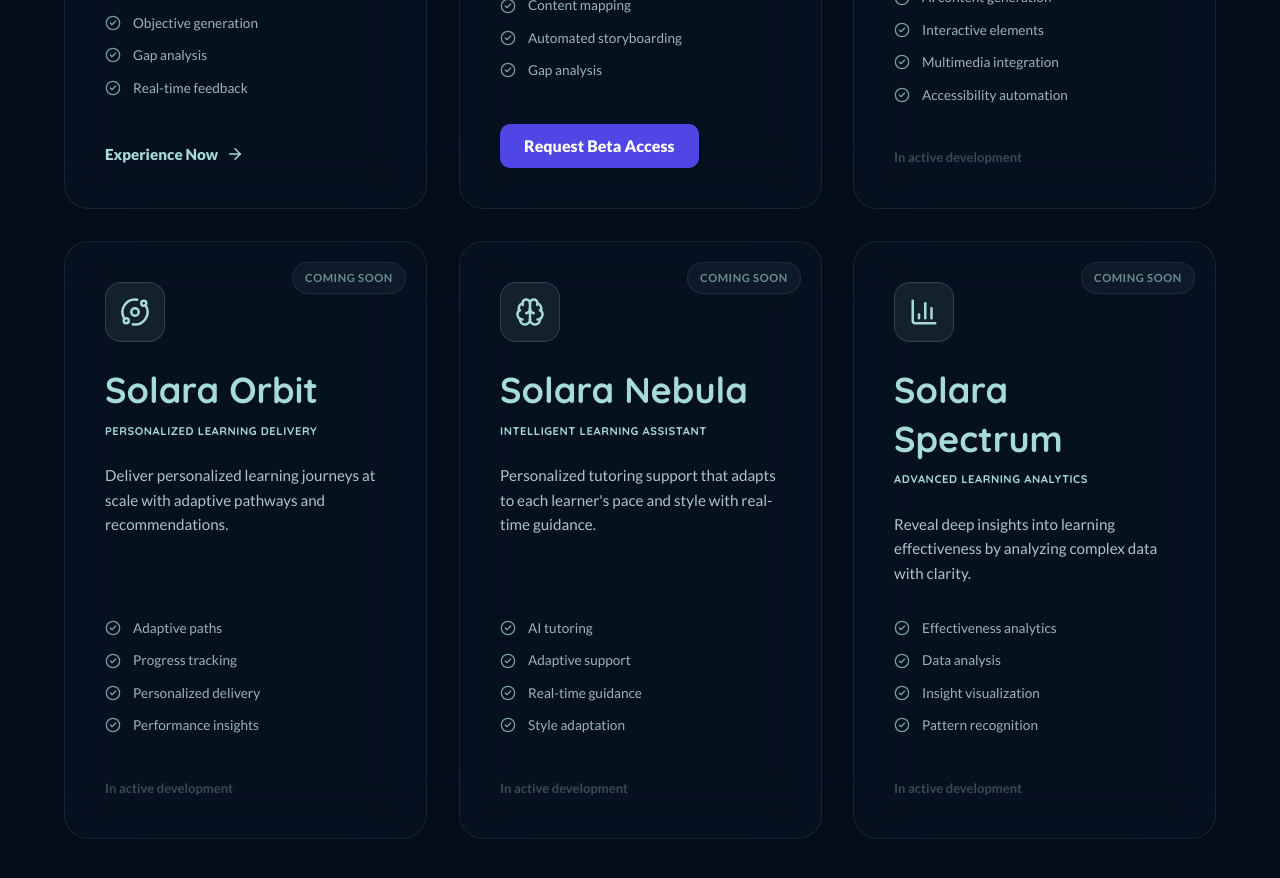
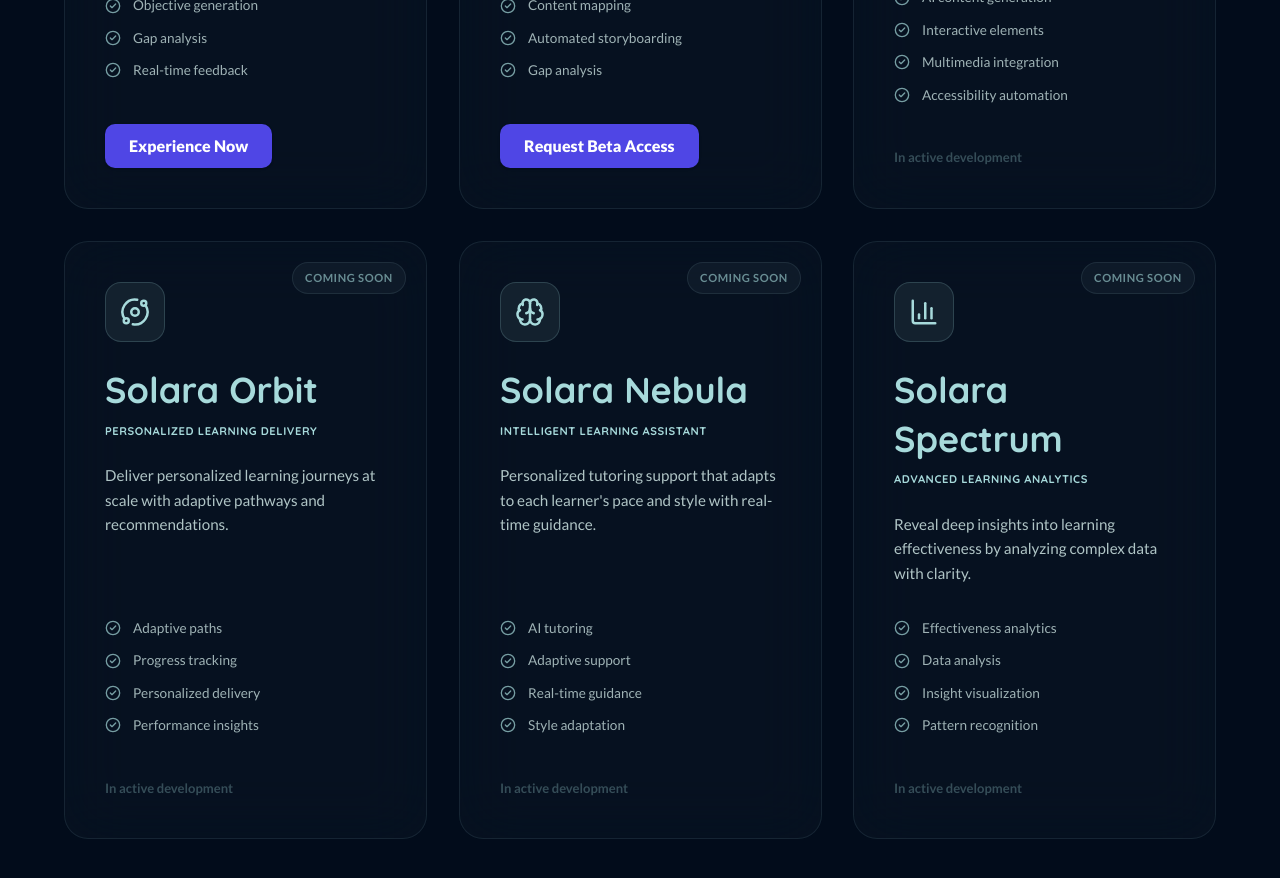
Before and after one commit to notjitin-1994/smartslate-solara, a Next.js app: page / in a window 1280 px wide. Shown: the part 3300-4178 px from the top of the page. Built offline with nearby package versions, Linux system fonts and the light colour scheme; no server answers.

Commit message:
Finalize UI spacing, implement Beta Request Modal, and synchronize Polaris CTA styling

```diff
--- a/src/app/page.tsx
+++ b/src/app/page.tsx
@@ -496,9 +496,18 @@ export default function HomePage() {
                       <Button
                         component={Link}
                         href="/polaris"
-                        variant="text"
-                        endIcon={<ArrowRight size={18} />}
-                        sx={{ color: BRAND_TEAL, fontWeight: 800, alignSelf: 'flex-start', p: 0, fontSize: '0.95rem', '&:hover': { background: 'transparent', transform: 'translateX(5px)' }, transition: 'all 0.3s' }}
+                        variant="contained"
+                        sx={{
+                          background: BRAND_INDIGO,
+                          color: '#fff',
+                          fontWeight: 800,
+                          alignSelf: 'flex-start',
+                          px: 3,
+                          py: 1,
+                          borderRadius: '10px',
+                          textTransform: 'none',
+                          '&:hover': { background: '#3730A3' }
+                        }}
                       >
                         Experience Now
                       </Button>
```
